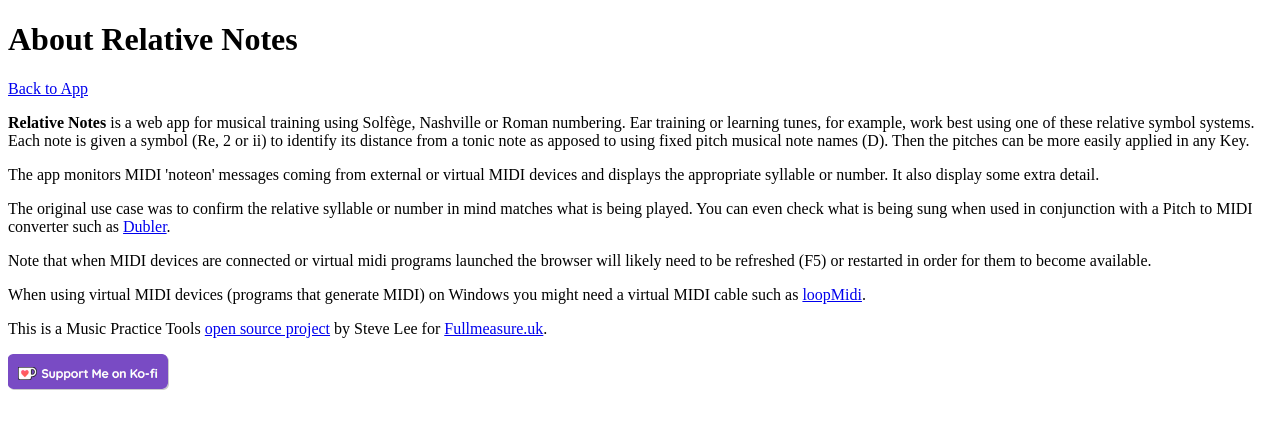
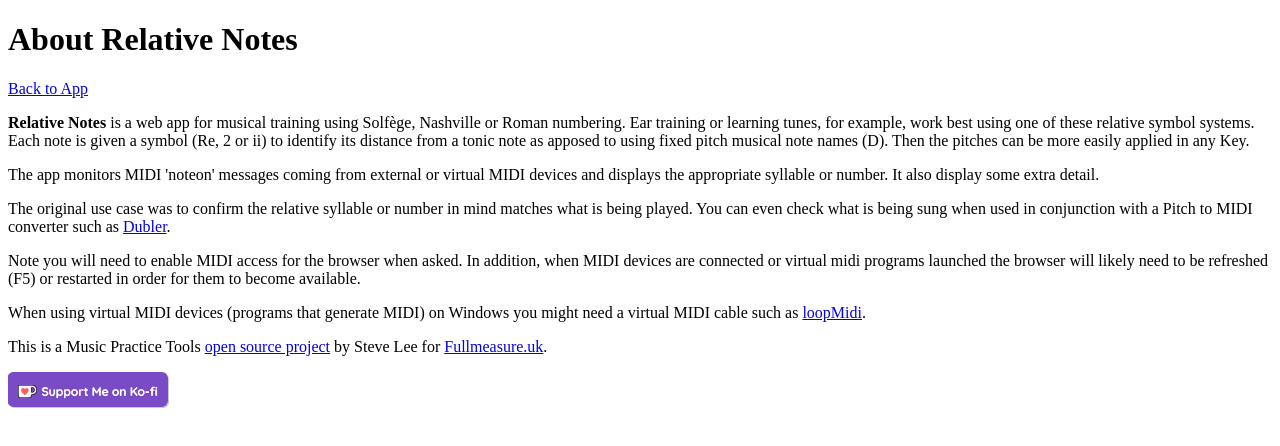
Before and after one commit to music-practice-tools/relative-notes, a SvelteKit app: page /about in a window 1280 px wide. Shown: the top 446 px of the page. Built offline with nearby package versions, Linux system fonts and the light colour scheme.

Commit message:
Update about

```diff
--- a/src/routes/about/+page.svelte
+++ b/src/routes/about/+page.svelte
@@ -27,7 +27,8 @@
   >.
 </p>
 <p>
-  Note that when MIDI devices are connected or virtual midi programs launched
+  Note you will need to enable MIDI access for the browser when asked. In
+  addition, when MIDI devices are connected or virtual midi programs launched
   the browser will likely need to be refreshed (F5) or restarted in order for
   them to become available.
 </p>
```
